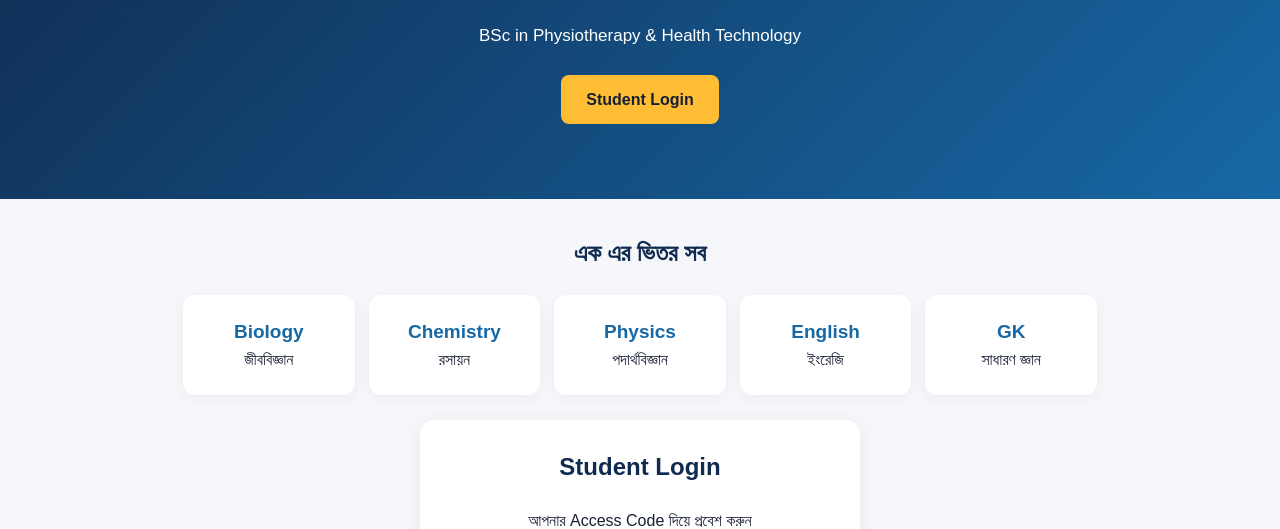
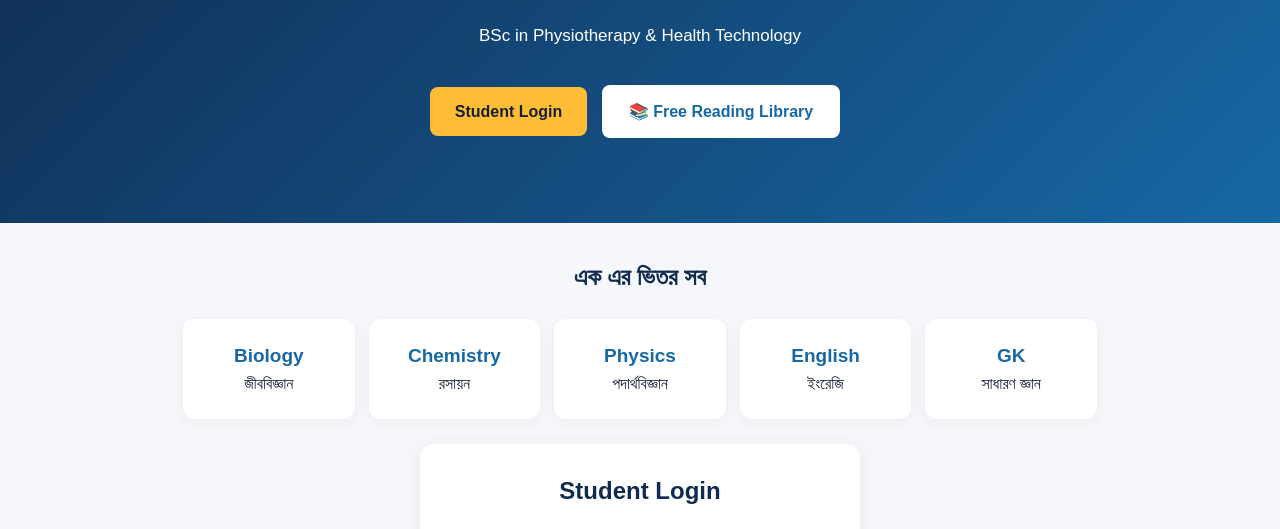
Before and after one commit to thescorebooster99/the-score-booster, a plain HTML site: page index.html in a window 1280 px wide. Shown: the part 244-773 px from the top of the page. Drawn offline with Linux system fonts and the light colour scheme.

Commit message:
Update index.html

```diff
--- a/index.html
+++ b/index.html
@@ -113,6 +113,9 @@
   <p>Your Complete Admission Preparation Platform</p>
   <p>BSc in Physiotherapy & Health Technology</p>
   <a href="#student-login" class="btn">Student Login</a>
+  <a href="library.html" class="library-btn">
+  📚 Free Reading Library
+</a>
 </section>
 
 <main class="container">
```
